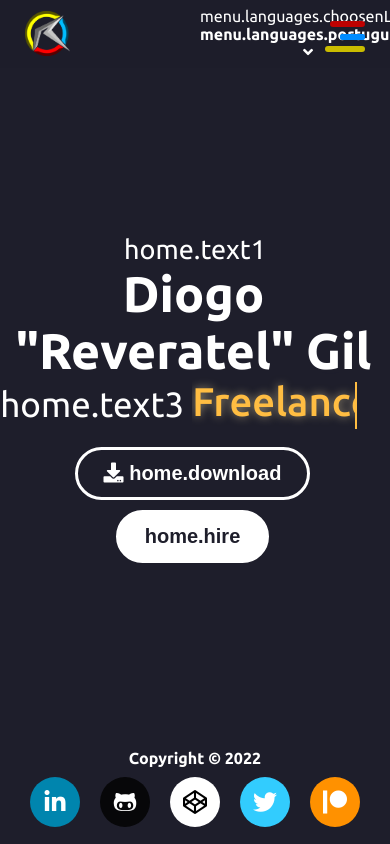
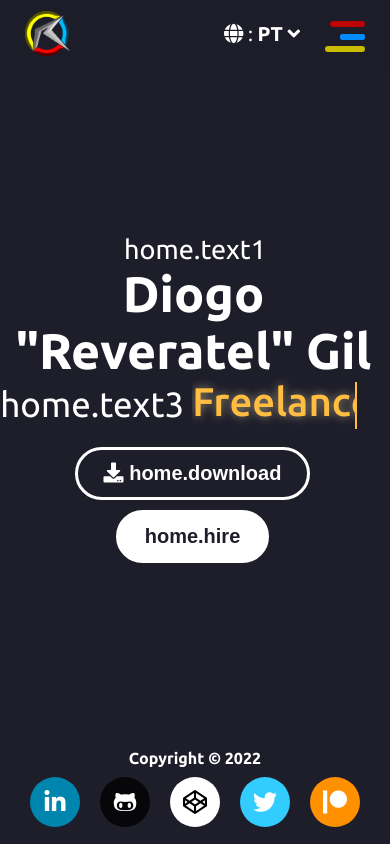
Before and after one commit to diogodesignergil/ePortfolio, a React (Create React App) app in the folder Client/: page / in a window 390 px wide. Built offline with nearby package versions, Linux system fonts and the light colour scheme; what i18next-xhr-backend would draw is missing.

Commit message:
Minimalist Menu Language

```diff
--- a/Client/public/locales/en/translation.json
+++ b/Client/public/locales/en/translation.json
@@ -1,7 +1,6 @@
 {
 	"menu": {
 		"languages": {
-			"choosenLanguage": "Language",
 			"portuguese": "Portuguese",
 			"english": "English"
 		},
--- a/Client/public/locales/pt/translation.json
+++ b/Client/public/locales/pt/translation.json
@@ -1,7 +1,6 @@
 {
 	"menu": {
 		"languages": {
-			"choosenLanguage": "Linguagem",
 			"portuguese": "Português",
 			"english": "Inglês"
 		},
@@ -42,6 +41,7 @@
 			"advenplus": "Avançado +"
 		},
 		"section3": {
+			"title": "",
 			"speak": "Fala",
 			"write": "Escrita",
 			"portugal": {
@@ -59,7 +59,8 @@
 				"speakPer": "8%",
 				"writePer": "10%"
 			}
-		}
+		},
+		"section4": {}
 	},
 	"services": {},
 	"projects": {},
--- a/Client/src/components/layout/header/language/language.css
+++ b/Client/src/components/layout/header/language/language.css
@@ -3,6 +3,7 @@
 	display: flex;
 	align-content: center;
 	justify-content: center;
+	font-size: 20px;
 }
 .sl-nav {
 	display: inline;
@@ -11,12 +12,6 @@
 .sl-nav ul {
 	position: relative;
 	display: inline-block;
-}
-@media screen and (max-width: 480px) {
-	.sl-nav {
-		width: 100px;
-		text-align: center;
-	}
 }
 .sl-nav li {
 	cursor: pointer;
--- a/Client/src/components/layout/header/language/language.js
+++ b/Client/src/components/layout/header/language/language.js
@@ -5,9 +5,7 @@ import { useTranslation } from "react-i18next";
 function LanguageMenu() {
 	const [t, i18n] = useTranslation();
 	const [getLanguage, setLanguage] = useState(
-    localStorage.getItem("i18nextLng") === "en"
-      ? "menu.languages.english"
-      : "menu.languages.portuguese"
+		localStorage.getItem("i18nextLng") === "en" ? "EN" : "PT"
 	);
 	const [getActive, setActive] = useState(
 		localStorage.getItem("i18nextLng") === "en" ? "en" : "pt"
@@ -16,15 +14,13 @@ function LanguageMenu() {
 	const handleLanguageChange = (language) => {
 		i18n.changeLanguage(language);
 		setActive(language);
-    setLanguage(
-      language === "en" ? "menu.languages.english" : "menu.languages.portuguese"
-    );
+		setLanguage(language === "en" ? "EN" : "PT");
 	};
 
 	return (
 		<div className="nav-wrapper">
 			<div className="sl-nav">
-        {t("menu.languages.choosenLanguage")}:{" "}
+				<i className="fas fa-globe" /> :{" "}
 				<ul>
 					<li>
 						<b>{t(getLanguage)}</b>{" "}
```
Lines whose indentation alone changed are shown as unchanged.
